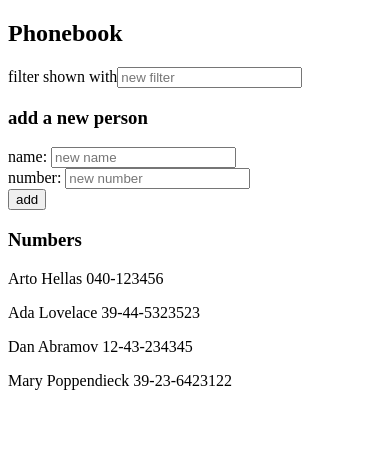
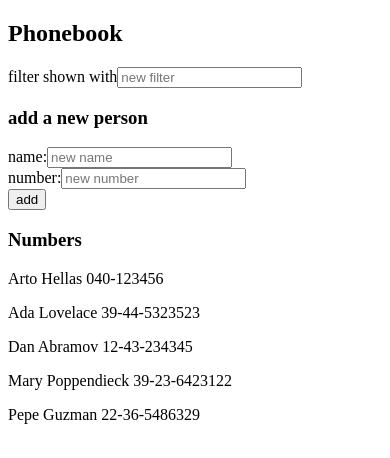
Before and after one commit to KevinPolanco/FullStackOpenReact, a React (Create React App) app in the folder part2/phonebook/: page / in a window 390 px wide. Shown: the top 458 px of the page. Built offline with nearby package versions, Linux system fonts and the light colour scheme; data requests are answered from the project's data file.

Commit message:
2.15: phonebook , steap 7

```diff
--- a/part2/phonebook/db.json
+++ b/part2/phonebook/db.json
@@ -1,5 +1,5 @@
 {
-    "persons":[
+  "persons": [
     {
       "name": "Arto Hellas",
       "number": "040-123456",
@@ -19,6 +19,11 @@
       "name": "Mary Poppendieck",
       "number": "39-23-6423122",
       "id": 4
+    },
+    {
+      "name": "Pepe Guzman",
+      "number": "22-36-5486329",
+      "id": 5
     }
   ]
 }
--- a/part2/phonebook/src/App.js
+++ b/part2/phonebook/src/App.js
@@ -32,11 +32,14 @@ const App = () => {
     const personObject = {
       name: newName,
       number: newNumber,
-      id: persons.length + 1,
     }
 
-    setPersons(persons.concat(personObject))
-    setNewName('')
+    axios
+      .post('http://localhost:3001/persons', personObject)
+      .then(response => {
+        setPersons(persons.concat(response.data))
+        setNewName('')
+      })
   }
 
   const handleNameChange = (event) => {
```
Also changed, not shown: part2/phonebook/src/components/PersonForm.js (+16 -2 lines). Lines whose indentation alone changed are shown as unchanged.
